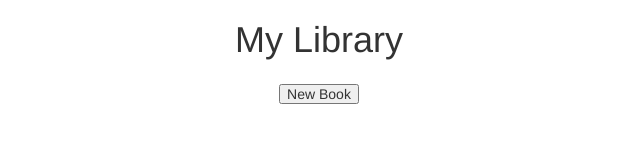
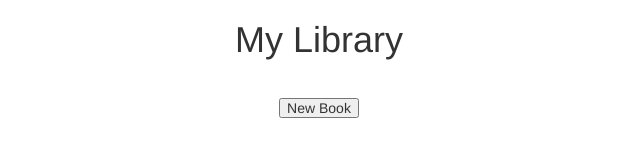
Before and after one commit to ricardo123321/js-Library, a plain HTML site: page index.html in a window 1280 px wide. Shown: the whole page, without its empty margins (321-961 px from the left). Drawn offline with nearby package versions, Linux system fonts and the light colour scheme.

Commit message:
added screenshot

```diff
--- a/index.html
+++ b/index.html
@@ -12,7 +12,7 @@
     <h1 class="text-center">My Library</h1>
     <div id="contn">
 
-    </div><br>
+    </div><br><br>
     <p class="text-center pt-2">
     <button onclick="forma()" class="pt-2">New Book</button>
     </p>
--- a/style.css
+++ b/style.css
@@ -2,10 +2,10 @@ body {
   line-height: 1;
 }
 
-input, select {
-vertical-align:middle;
+input,
+select {
+  vertical-align: middle;
 }
-
 
 table {
   border-collapse: collapse;
```
Also changed, not shown: screenshot.png (added). Lines whose indentation alone changed are shown as unchanged.
